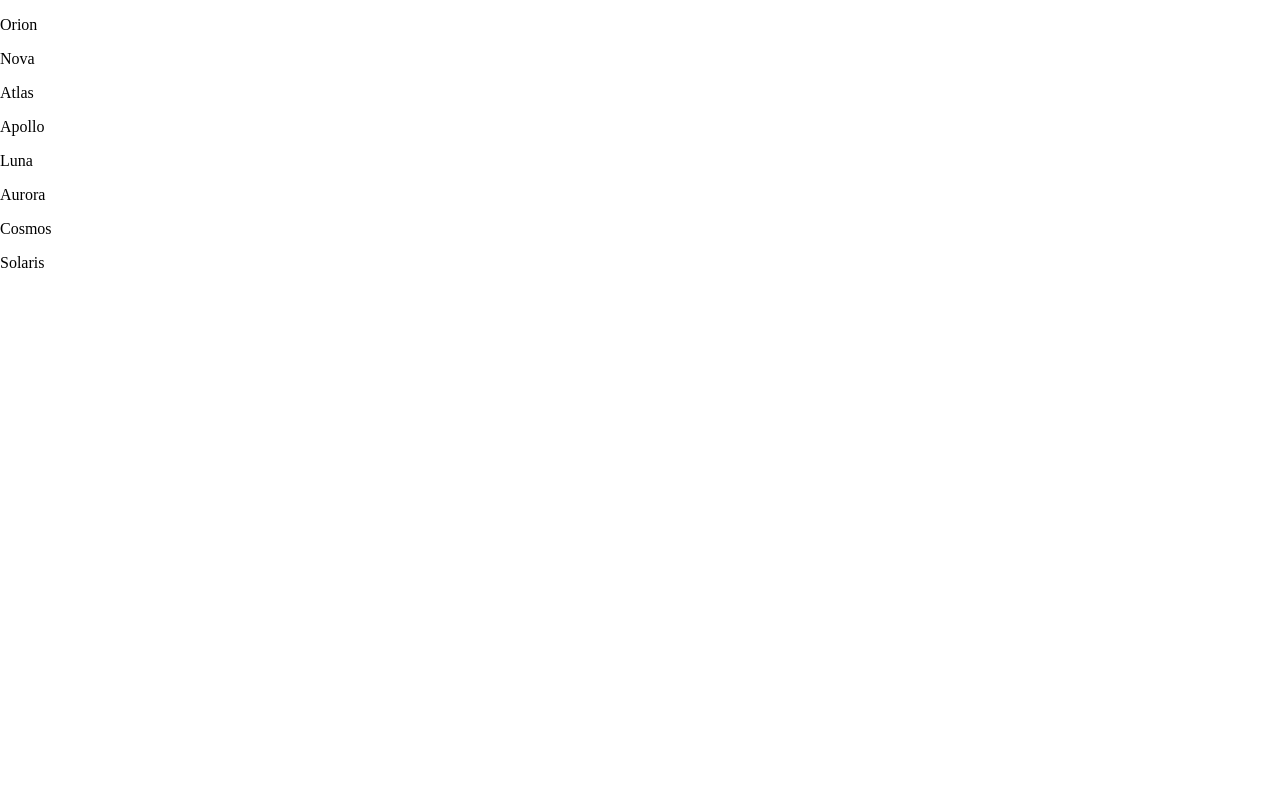
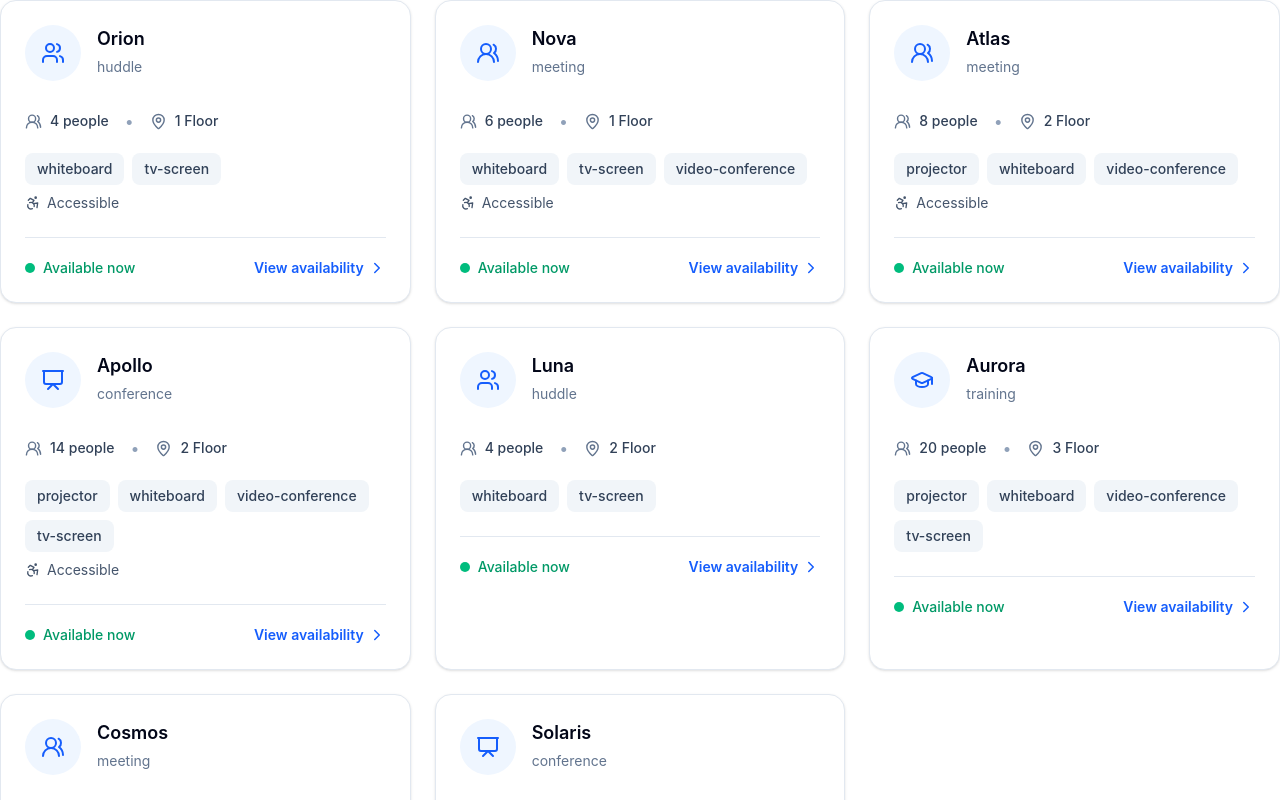
Before and after one commit to Ani-Gamtsemlidze/meeting-room-booking, a React (Vite) app: page /rooms in a window 1280 px wide. Shown: the top 800 px of the page. Built offline with nearby package versions, Linux system fonts and the light colour scheme.

Commit message:
feat: add room list and room card UI

```diff
--- a/package.json
+++ b/package.json
@@ -10,9 +10,13 @@
     "preview": "vite preview"
   },
   "dependencies": {
+    "@tailwindcss/vite": "^4.3.3",
+    "lucide": "^1.37.0",
+    "lucide-react": "^1.37.0",
     "react": "^19.2.8",
     "react-dom": "^19.2.8",
     "react-router-dom": "^7.18.3",
+    "tailwindcss": "^4.3.3",
     "zustand": "^5.0.15"
   },
   "devDependencies": {
--- /dev/null
+++ b/src/components/rooms/RoomList.tsx
@@ -0,0 +1,16 @@
+import type { Room } from "../../types";
+import RoomCard from "./RoomsCard";
+
+interface RoomListProps {
+  rooms: Room[];
+}
+
+export default function RoomList({ rooms }: RoomListProps) {
+  return (
+    <div className="grid gap-6 sm:grid-cols-2 xl:grid-cols-3">
+      {rooms.map((room) => (
+        <RoomCard key={room.id} room={room} />
+      ))}
+    </div>
+  );
+}
--- /dev/null
+++ b/src/components/rooms/RoomsCard.tsx
@@ -0,0 +1,92 @@
+import {
+  Accessibility,
+  ChevronRight,
+  GraduationCap,
+  MapPin,
+  Presentation,
+  Users,
+  Users2,
+} from "lucide-react";
+import type { Room } from "../../types";
+
+interface RoomCardProps {
+  room: Room;
+}
+
+export default function RoomCard({ room }: RoomCardProps) {
+  const roomTypeIcons = {
+    huddle: Users,
+    meeting: Users2,
+    conference: Presentation,
+    training: GraduationCap,
+  } as const;
+  const RoomIcon = roomTypeIcons[room.type];
+  return (
+    <section className="rounded-2xl border border-slate-200 bg-white p-6 shadow-sm transition-shadow hover:shadow-md">
+      <div className="flex items-start gap-4">
+        <div className="flex h-14 w-14 shrink-0 items-center justify-center rounded-full bg-blue-50">
+          <RoomIcon size={24} className="text-blue-600" />
+        </div>
+
+        <div>
+          <h2 className="text-lg font-semibold text-slate-950">{room.name}</h2>
+
+          <p className="mt-1 text-sm text-slate-500">{room.type}</p>
+        </div>
+      </div>
+
+      <div className="mt-7 flex items-center gap-4 text-slate-600">
+        <div className="flex items-center gap-2">
+          <Users2 size={17} className="text-slate-500" />
+          <span className="text-sm font-medium text-slate-700">
+            {room.capacity} people
+          </span>
+        </div>
+
+        <span className="text-slate-400">•</span>
+
+        <div className="flex items-center gap-2">
+          <MapPin size={17} className="text-slate-500" />
+          <span className="text-sm font-medium text-slate-700">
+            {room.floor} Floor
+          </span>
+        </div>
+      </div>
+
+      <div className="mt-5 flex flex-wrap gap-2">
+        {room.amenities.map((amenity) => (
+          <div
+            key={amenity}
+            className="flex items-center gap-1.5 rounded-lg bg-slate-100 px-3 py-1.5 text-sm font-medium text-slate-700"
+          >
+            <span>{amenity}</span>
+          </div>
+        ))}
+      </div>
+
+      {room.isAccessible && (
+        <div className="flex items-center gap-1.5 text-sm mt-2 text-slate-600">
+          <Accessibility size={16} />
+          <span className="">Accessible</span>
+        </div>
+      )}
+
+      <div className="mt-6 border-t border-slate-200 pt-5">
+        <div className="flex items-center justify-between">
+          <div className="flex items-center gap-2 text-emerald-600">
+            <span className="h-2.5 w-2.5 rounded-full bg-emerald-500" />
+            <span className="text-sm font-medium">Available now</span>
+          </div>
+
+          <button
+            type="button"
+            className="flex items-center gap-1 text-sm font-semibold text-blue-600 transition-colors hover:text-blue-700"
+          >
+            View availability
+            <ChevronRight size={18} />
+          </button>
+        </div>
+      </div>
+    </section>
+  );
+}
--- a/src/data/rooms.json
+++ b/src/data/rooms.json
@@ -72,7 +72,7 @@
       "video-conference",
       "tv-screen"
     ],
-    "isAccessible": true,
+    "isAccessible": false,
     "status": "active"
   },
   {
--- a/src/index.css
+++ b/src/index.css
@@ -1,3 +1,5 @@
+@import "tailwindcss";
+
 * {
   box-sizing: border-box;
 }
--- a/src/pages/Rooms.tsx
+++ b/src/pages/Rooms.tsx
@@ -1,5 +1,6 @@
 import { useEffect } from "react";
 import { useRoomStore } from "../store/useRoomStore";
+import RoomList from "../components/rooms/RoomList";
 
 export default function Rooms() {
   const { rooms, fetchRooms, loading } = useRoomStore();
@@ -9,10 +10,6 @@ export default function Rooms() {
 
     if (loading) return <p>Loading rooms</p>
   return (
-    <div>
-      {rooms.map((room) => (
-        <p key={room.id}>{room.name}</p>
-      ))}
-    </div>
+    <RoomList rooms={rooms} />
   );
 }
--- a/vite.config.ts
+++ b/vite.config.ts
@@ -1,7 +1,8 @@
+import tailwindcss from '@tailwindcss/vite'
 import react from '@vitejs/plugin-react'
 import { defineConfig } from 'vite'
 
 // https://vite.dev/config/
 export default defineConfig({
-  plugins: [react()],
+  plugins: [react(), tailwindcss()],
 })
```
Also changed, not shown: 1 other file (tests, documents, lock files or other folders).
